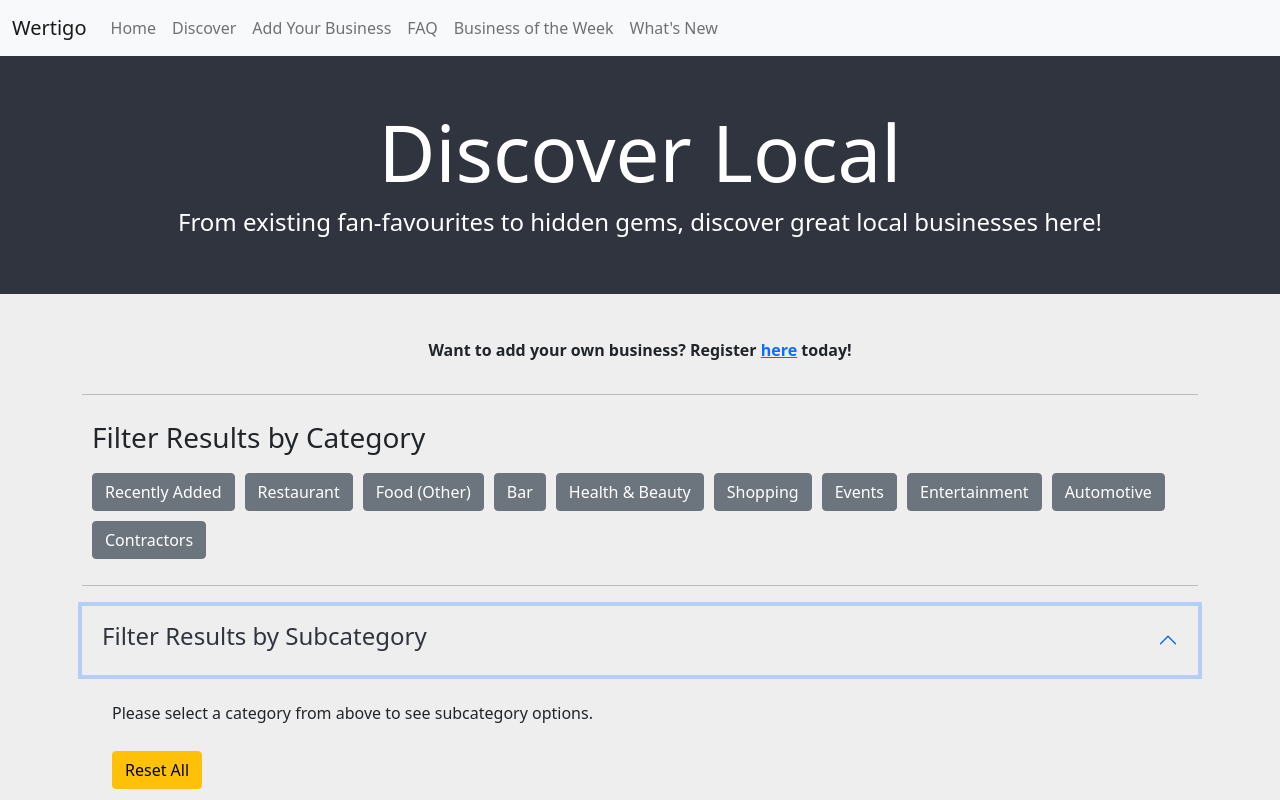
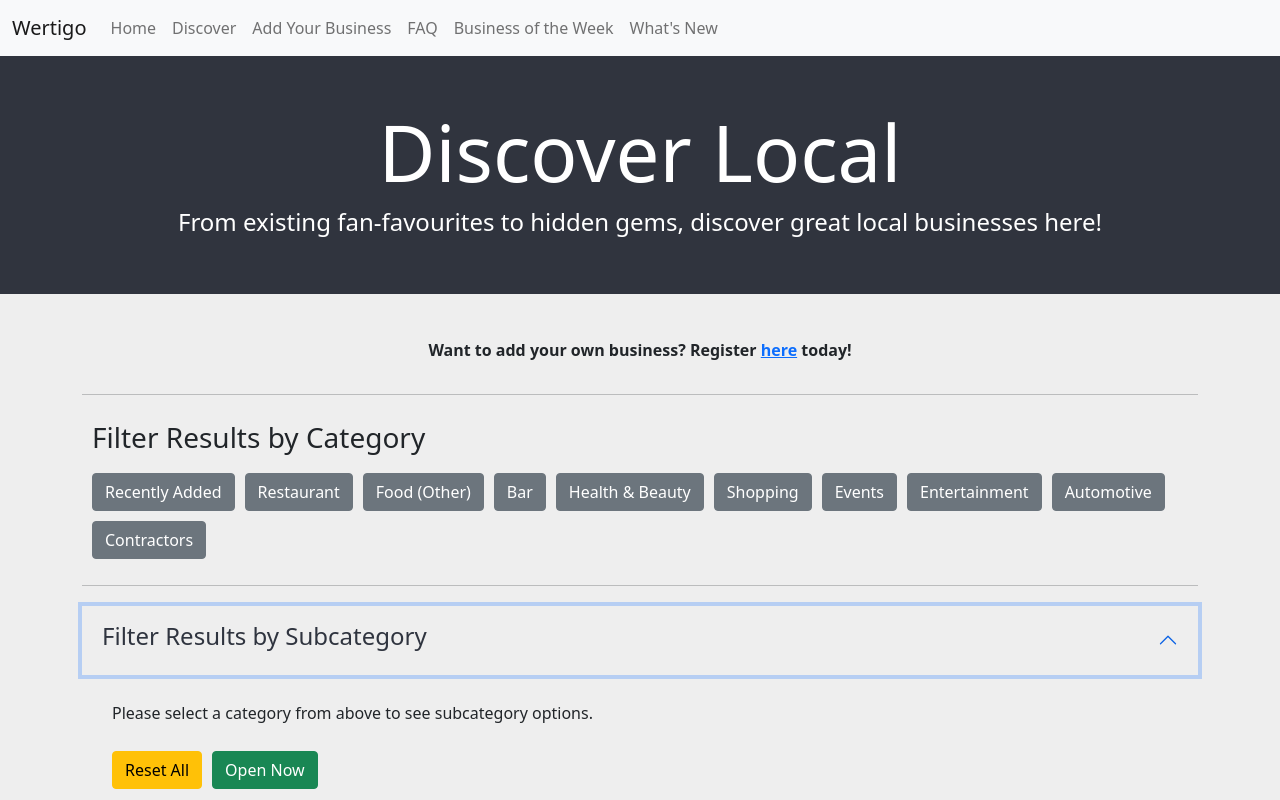
Before and after one commit to tonyalas/wertigo, a React (Create React App) app in the folder react-ui/: page /discover in a window 1280 px wide. Both pictures are taken after a click on the button "Filter Results by Subcategory". Shown: the top 800 px of the page. Built offline with nearby package versions, Linux system fonts and the light colour scheme.

Commit message:
added the Open Now button to the website

```diff
--- a/react-ui/src/pages/DiscoverPage/DiscoverPage.js
+++ b/react-ui/src/pages/DiscoverPage/DiscoverPage.js
@@ -272,8 +272,8 @@ function DiscoverPage(props) {
                                     {/* This is a static "Reset All" button that does not change regardless of the category or subcategory chosen */}
                                     <button type='button' className='btn btn-warning category-button filter-button' onClick={() => filter('Recently Added')}>Reset All</button>
 
-                                    {/* This is a static "Open Now" button that does not change regardless of the category or subcategory chosen
-                                    <button type='button' className='btn btn-success category-button filter-button' onClick={() => filterOpenNow()}>Open Now</button> */}
+                                    {/* This is a static "Open Now" button that does not change regardless of the category or subcategory chosen */}
+                                    <button type='button' className='btn btn-success category-button filter-button' onClick={() => filterOpenNow()}>Open Now</button>
 
                                     {/* This will show a "None" button that will reset any subcategory filters to show all of the tiles of the same category */}
                                     {filterNoneButtons.map(cat => {
```
